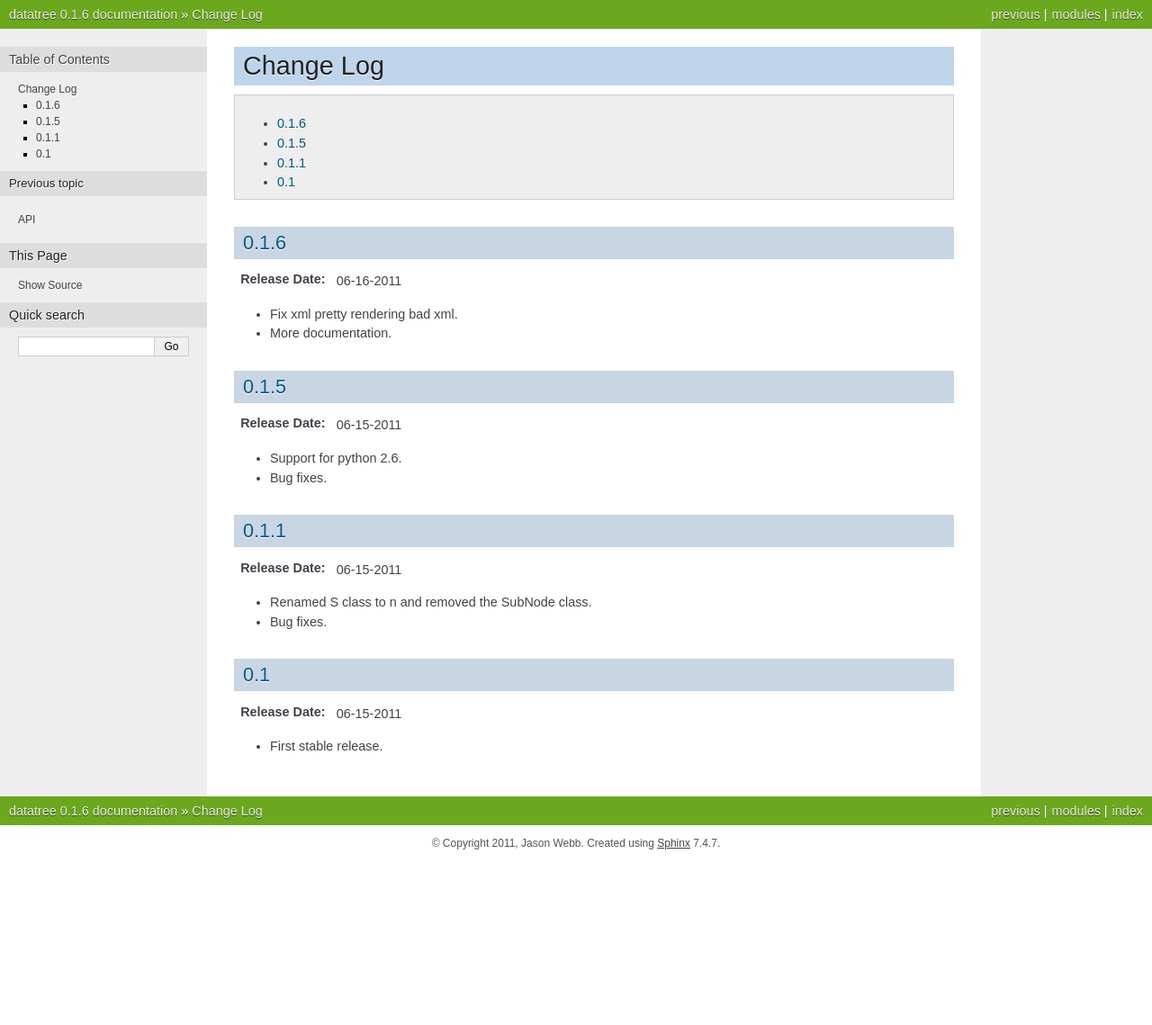
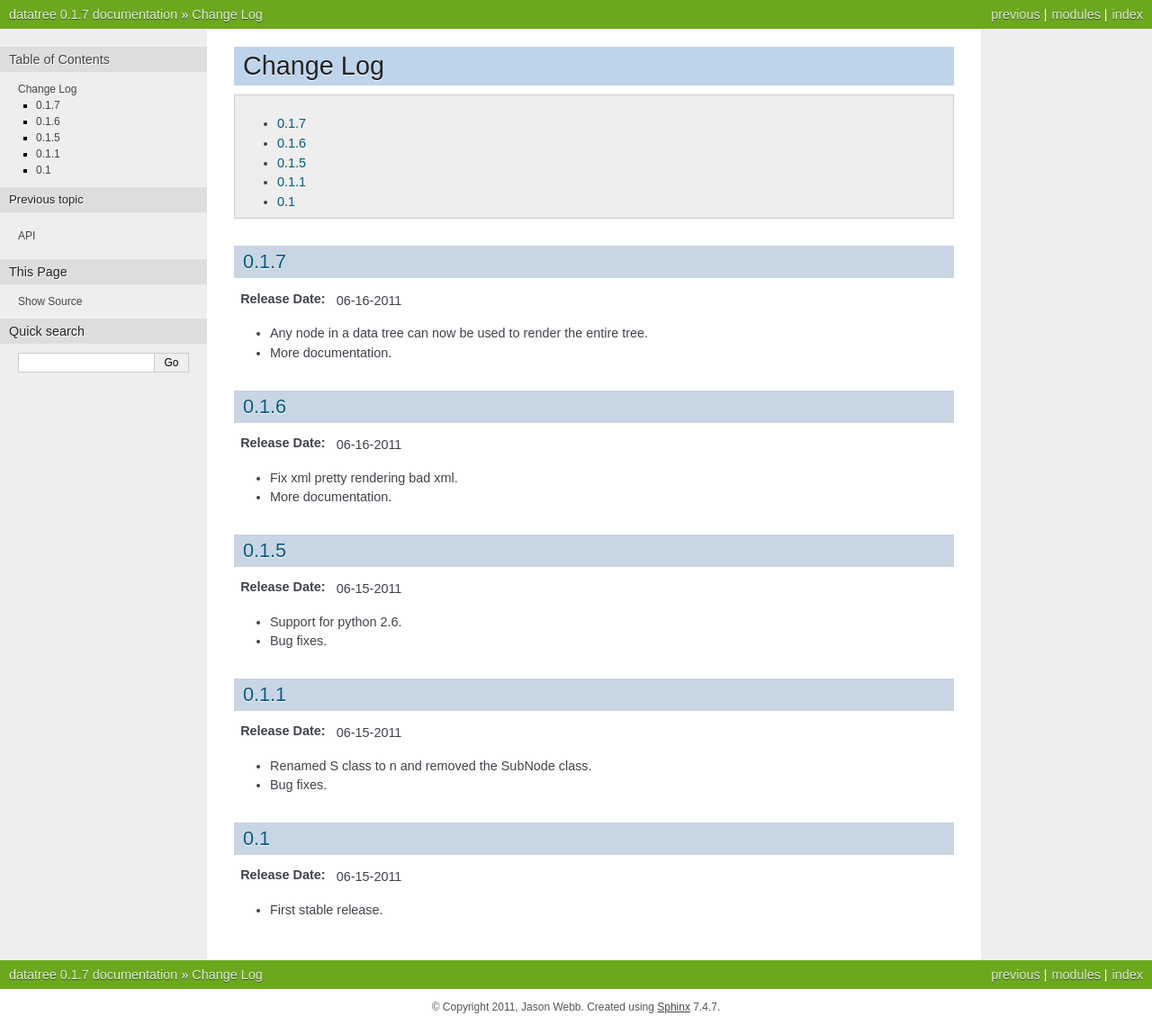
Before and after one commit to bigjason/datatree, a Sphinx documentation site: the page built from docs/changelog.rst, in a window 1280 px wide. Shown: the whole page at 90% size. Built offline with Sphinx 7.4.7, drawn with Linux system fonts in a browser that asks for light colours; before the commit the page ends 957 px from its top, so only the background shows below that.

Commit message:
Final bits for v0.1.7 release

```diff
--- a/datatree/__init__.py
+++ b/datatree/__init__.py
@@ -2,4 +2,4 @@ from .node import Tree, n, Node, Name, __
 
 __all__ = ['Tree', 'Node', 'n', 'Name', '__']
 
-VERSION = (0, 1, 6)
+VERSION = (0, 1, 7)
--- a/docs/changelog.rst
+++ b/docs/changelog.rst
@@ -4,6 +4,16 @@ Change Log
 
 .. contents::
     :local:
+
+.. v0.1.7:
+
+0.1.7
+=====
+:Release Date: 06-16-2011
+
+* Any node in a data tree can now be used to render the entire tree.
+
+* More documentation.
 
 .. _v0.1.6:
 
```
